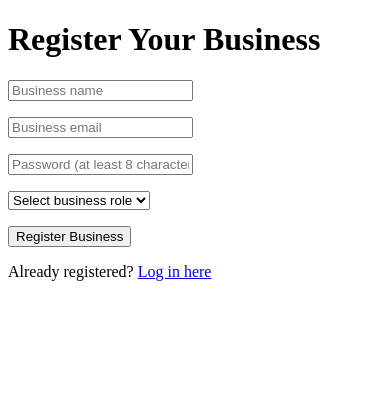
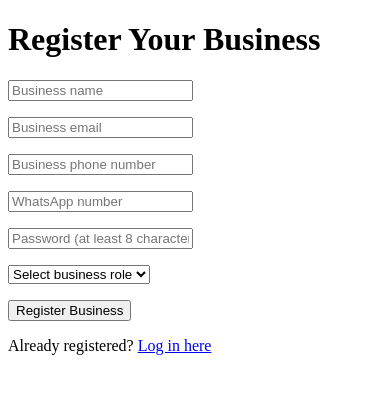
Before and after one commit to motion19/TrueCheck, a Flask app: page /business/register in a window 390 px wide. Shown: the top 394 px of the page. Run offline with Flask 3, Linux system fonts and the light colour scheme; some libraries are stand-ins or nearby versions.

Commit message:
Enhance business registration form with phone inputs
Added input fields for phone and WhatsApp numbers in the business registration form.

```diff
--- a/templates/business_register.html
+++ b/templates/business_register.html
@@ -4,14 +4,16 @@
     <meta name="viewport" content="width=device-width, initial-scale=1.0">
     <title>TrueCheck Business Registration</title>
 </head>
-<body>
-    <h1>Register Your Business</h1>{% with messages = get_flashed_messages() %}
+<body><h1>Register Your Business</h1>
+
+{% with messages = get_flashed_messages() %}
     {% for message in messages %}
         <p>{{ message }}</p>
     {% endfor %}
 {% endwith %}
 
 <form method="POST" action="/business/register">
+
     <p>
         <input
             type="text"
@@ -26,6 +28,24 @@
             type="email"
             name="email"
             placeholder="Business email"
+            required
+        >
+    </p>
+
+    <p>
+        <input
+            type="tel"
+            name="phone"
+            placeholder="Business phone number"
+            required
+        >
+    </p>
+
+    <p>
+        <input
+            type="tel"
+            name="whatsapp"
+            placeholder="WhatsApp number"
             required
         >
     </p>
@@ -50,6 +70,7 @@
     </p>
 
     <button type="submit">Register Business</button>
+
 </form>
 
 <p>
```
